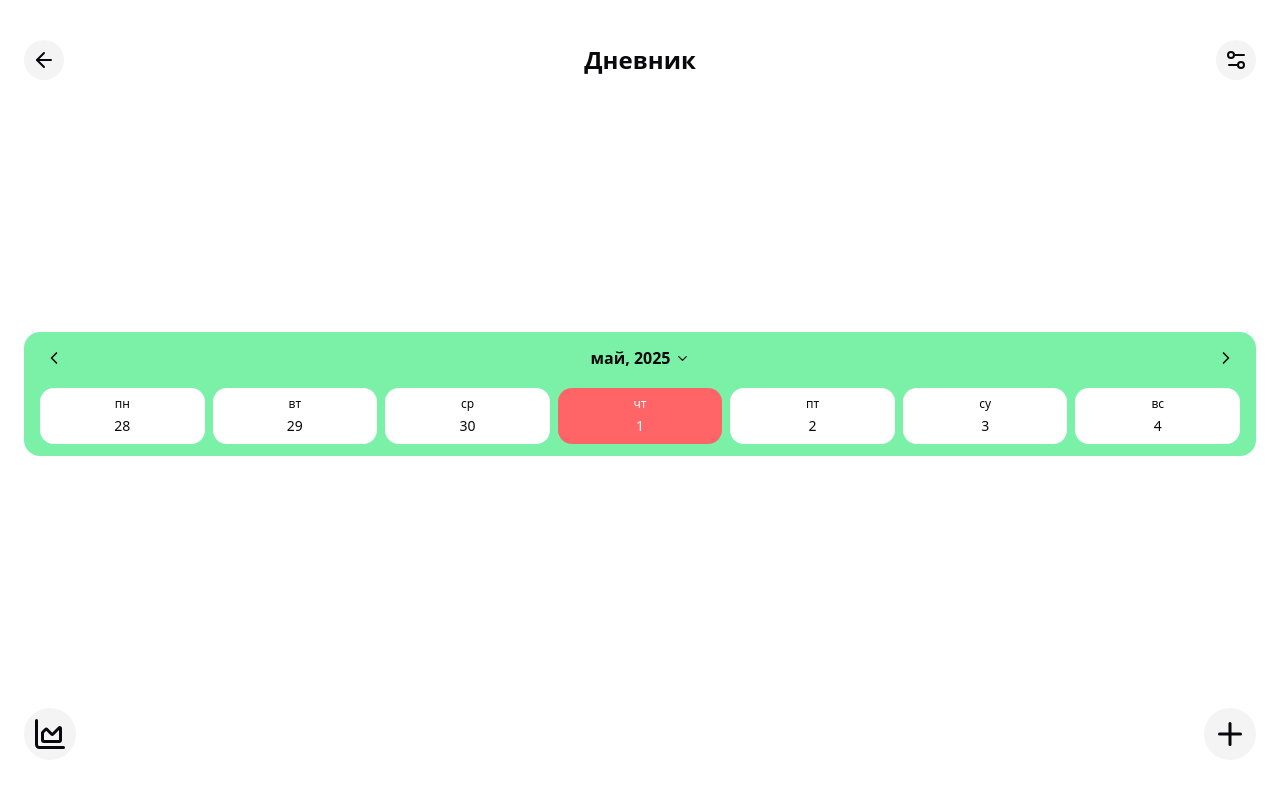
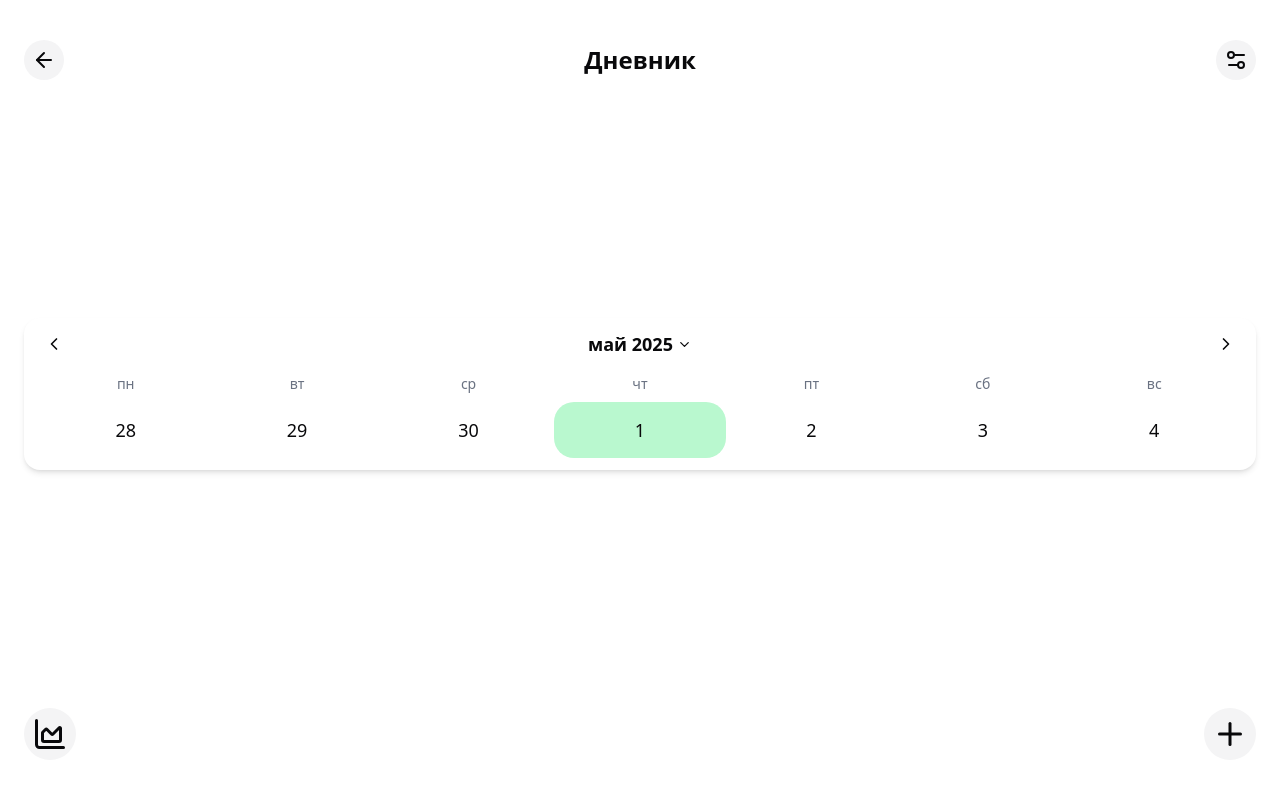
Before and after one commit to timaantonuk/frontend, a Next.js app: page /diary in a window 1280 px wide. Shown: the top 788 px of the page. Built offline with nearby package versions, Linux system fonts and the light colour scheme.

Commit message:
fix bugs calendar component

```diff
--- a/app/diary/page.tsx
+++ b/app/diary/page.tsx
@@ -1,3 +1,5 @@
+'use client';
+
 import { ArrowLeft, ChartArea, Plus, Settings2 } from 'lucide-react';
 import RoundedButton from '@/components/RoundedButton';
 import DiaryCalendar from '@/components/DiaryCalendar';
@@ -23,6 +25,7 @@ function Page({}) {
             '2025-05-15': true,
             '2025-05-12': true,
           }}
+          onDateSelect={date => console.log('Selected date:', date)}
         />
       </div>
 
--- a/components/DiaryCalendar.tsx
+++ b/components/DiaryCalendar.tsx
@@ -1,21 +1,20 @@
 'use client';
 
-import { useState, useMemo } from 'react';
+import { useState, useMemo, useRef } from 'react';
 import {
   addDays,
   startOfWeek,
   format,
   isSameDay,
   startOfMonth,
-  endOfMonth,
-  endOfWeek,
   isSameMonth,
   addMonths,
   addWeeks,
+  isToday,
 } from 'date-fns';
+import { ru } from 'date-fns/locale';
 import { ChevronDown, ChevronLeft, ChevronRight } from 'lucide-react';
-import { AnimatePresence, motion } from 'framer-motion';
-import { formatMonthYear, getWeekdayLabel } from '@/app/utils/functions';
+import { AnimatePresence, motion, useAnimation } from 'framer-motion';
 
 // Component props type
 type DiaryCalendarProps = {
@@ -27,6 +26,24 @@ function DiaryCalendar({ events = {}, onDateSelect }: DiaryCalendarProps) {
   const [selectedDate, setSelectedDate] = useState(new Date());
   const [viewDate, setViewDate] = useState(new Date());
   const [isExpanded, setIsExpanded] = useState(false);
+  const calendarRef = useRef<HTMLDivElement>(null);
+  const controls = useAnimation();
+
+  // Format date to month and year (e.g., "февраль 2025")
+  const formatMonthYear = (date: Date) => {
+    return format(date, 'LLLL yyyy', { locale: ru });
+  };
+
+  // Get two-letter weekday label (e.g., "пн", "вт")
+  const getWeekdayLabel = (date: Date) => {
+    const weekdayLabel = format(date, 'EE', { locale: ru }).toLowerCase();
+
+    if (weekdayLabel === 'суб') {
+      return weekdayLabel.slice(0, 1) + weekdayLabel.slice(2);
+    } else {
+      return weekdayLabel.slice(0, 2);
+    }
+  };
 
   // Memoized calculations for current week
   const weekDays = useMemo(() => {
@@ -34,21 +51,24 @@ function DiaryCalendar({ events = {}, onDateSelect }: DiaryCalendarProps) {
     return Array.from({ length: 7 }, (_, i) => addDays(weekStart, i));
   }, [viewDate]);
 
-  // Memoized calculations for current month
+  // Memoized calculations for current month with exactly 5 rows (35 days)
   const monthDays = useMemo(() => {
-    const startDay = startOfWeek(startOfMonth(viewDate), { weekStartsOn: 1 });
-    const endDay = endOfWeek(endOfMonth(viewDate), { weekStartsOn: 1 });
+    // Start from the first day of the month's week
+    const firstDayOfMonth = startOfMonth(viewDate);
+    const startDay = startOfWeek(firstDayOfMonth, { weekStartsOn: 1 });
 
-    const days = [];
-    let current = startDay;
+    // Generate exactly 35 days (5 rows × 7 columns)
+    return Array.from({ length: 35 }, (_, i) => addDays(startDay, i));
+  }, [viewDate]);
 
-    while (current <= endDay) {
-      days.push(current);
-      current = addDays(current, 1);
-    }
-
-    return days;
-  }, [viewDate]);
+  // Weekday headers (only calculated once)
+  const weekdayHeaders = useMemo(() => {
+    const weekStart = startOfWeek(new Date(), { weekStartsOn: 1 });
+    return Array.from({ length: 7 }, (_, i) => {
+      const day = addDays(weekStart, i);
+      return getWeekdayLabel(day);
+    });
+  }, []);
 
   // Month and year to display
   const monthAndYearToDisplay = formatMonthYear(viewDate);
@@ -79,36 +99,68 @@ function DiaryCalendar({ events = {}, onDateSelect }: DiaryCalendarProps) {
     setSelectedDate(day);
     setViewDate(day); // Update month when selecting a date
     if (onDateSelect) onDateSelect(day);
-
-    // Close expanded view after selecting a date
-    if (isExpanded) setIsExpanded(false);
   };
 
-  // Day cell component
-  const DayCell = ({ day, isMonth = false }: { day: Date; isMonth?: boolean }) => {
-    const dayLabel = getWeekdayLabel(day);
+  // Handle swipe gestures
+  const handleDragEnd = (e: any, { offset }: any) => {
+    if (offset.x < -50) {
+      navigateToNext();
+      controls.start({ x: 0 });
+    } else if (offset.x > 50) {
+      navigateToPrevious();
+      controls.start({ x: 0 });
+    } else {
+      controls.start({ x: 0 });
+    }
+  };
+
+  // Day cell component for week view
+  const WeekDayCell = ({ day }: { day: Date }) => {
     const dayNumber = format(day, 'd');
     const isSelected = isSameDay(selectedDate, day);
-    const isCurrentMonth = isSameMonth(day, viewDate);
+    const isCurrentDay = isToday(day);
 
     return (
       <div
         onClick={() => handleSelectedDayClick(day)}
         className={`
-        flex flex-col items-center justify-center gap-1 p-1 rounded-md cursor-pointer transition-colors
-        ${isSelected ? 'bg-red-400 text-white' : 'bg-white'}
-        ${isMonth && !isCurrentMonth ? 'opacity-40' : ''}
-        ${isMonth ? '' : 'flex-1'}
+          flex-1 relative flex items-center justify-center cursor-pointer transition-all
+          ${isSelected ? 'bg-green-200 rounded-xl' : ''}
+          ${isCurrentDay && !isSelected ? 'font-bold' : ''}
+        }
           h-14
         `}
       >
-        <time dateTime={day.toISOString()} className="text-xs font-medium">
-          {dayLabel}
-        </time>
-        <time dateTime={day.toISOString()} className="text-sm">
-          {dayNumber}
-        </time>
-        {events[format(day, 'yyyy-MM-dd')] && <div className=" w-1 h-1 bg-blue-500 rounded-full" />}
+        {events[format(day, 'yyyy-MM-dd')] && (
+          <div className="absolute bottom-2 left-1/2 -translate-1/2 w-1 h-1 bg-green-700 rounded-full" />
+        )}
+        <div className="text-center text-lg">{dayNumber}</div>
+      </div>
+    );
+  };
+
+  // Day cell component for month view
+  const MonthDayCell = ({ day }: { day: Date }) => {
+    const dayNumber = format(day, 'd');
+    const isSelected = isSameDay(selectedDate, day);
+    const isCurrentMonth = isSameMonth(day, viewDate);
+    const isCurrentDay = isToday(day);
+
+    return (
+      <div
+        onClick={() => handleSelectedDayClick(day)}
+        className={`
+          flex items-center relative justify-center cursor-pointer transition-all
+          ${isSelected ? 'bg-green-200 rounded-sm' : ''}
+          ${!isCurrentMonth ? 'text-gray-400' : ''}
+          ${isCurrentDay && !isSelected ? 'font-bold' : ''}
+          h-10
+        `}
+      >
+        <div className="text-center">{dayNumber}</div>
+        {events[format(day, 'yyyy-MM-dd')] && (
+          <div className="absolute bottom-0.5 left-1/2 -translate-1/2 w-1 h-1 bg-red-700 rounded-full" />
+        )}
       </div>
     );
   };
@@ -131,26 +183,27 @@ function DiaryCalendar({ events = {}, onDateSelect }: DiaryCalendarProps) {
 
       {/* Calendar Container */}
       <motion.div
+        ref={calendarRef}
         layout="preserve-aspect"
         initial={false}
         transition={{
-          layout: { duration: 0.3, type: 'spring', bounce: 0 },
-          height: { duration: 0.3 },
+          layout: { duration: 0.4, type: 'spring', bounce: 0 },
+          height: { duration: 0.4 },
         }}
-        className="flex flex-col gap-4 w-full rounded-2xl bg-green-300 px-4 py-3 relative z-10 overflow-hidden"
+        className="flex flex-col w-full rounded-2xl bg-white px-4 py-3 relative z-10 overflow-hidden shadow-md"
       >
         {/* Header */}
-        <div className="flex items-center justify-between">
+        <div className="flex items-center justify-between mb-4">
           <button
             onClick={navigateToPrevious}
-            className="p-1 rounded-full hover:bg-green-400 transition-colors"
+            className="p-1 rounded-full hover:bg-gray-100 transition-colors"
             aria-label="Предыдущий период"
           >
             <ChevronLeft size={20} />
           </button>
 
           <motion.div onClick={handleMonthClick} className="flex gap-1 items-center cursor-pointer">
-            <p className="font-semibold">{monthAndYearToDisplay}</p>
+            <p className="font-semibold text-lg">{monthAndYearToDisplay}</p>
             <motion.div animate={{ rotate: isExpanded ? 180 : 0 }} transition={{ duration: 0.2 }}>
               <ChevronDown size={15} />
             </motion.div>
@@ -158,7 +211,7 @@ function DiaryCalendar({ events = {}, onDateSelect }: DiaryCalendarProps) {
 
           <button
             onClick={navigateToNext}
-            className="p-1 rounded-full hover:bg-green-400 transition-colors"
+            className="p-1 rounded-full hover:bg-gray-100 transition-colors"
             aria-label="Следующий период"
           >
             <ChevronRight size={20} />
@@ -166,33 +219,63 @@ function DiaryCalendar({ events = {}, onDateSelect }: DiaryCalendarProps) {
         </div>
 
         {/* Calendar View */}
-        <motion.div layout transition={{ duration: 0.3 }} className="w-full">
+        <motion.div
+          layout
+          drag="x"
+          dragConstraints={{ left: 0, right: 0 }}
+          dragElastic={0.1}
+          onDragEnd={handleDragEnd}
+          animate={controls}
+          className="w-full"
+        >
           <AnimatePresence mode="wait">
             {isExpanded ? (
               <motion.div
                 key="month"
-                initial={{ opacity: 0 }}
-                animate={{ opacity: 1 }}
-                exit={{ opacity: 0 }}
-                transition={{ duration: 0.2 }}
-                className="grid grid-cols-7 gap-2"
+                initial={{ opacity: 0, y: -20 }}
+                animate={{ opacity: 1, y: 0 }}
+                exit={{ opacity: 0, y: -20 }}
+                transition={{ duration: 0.3 }}
+                className="w-full"
               >
+                {/* Weekday headers */}
+                <div className="grid grid-cols-7 mb-2 text-center text-sm text-gray-500">
+                  {weekdayHeaders.map((day, index) => (
+                    <div key={index}>{day}</div>
+                  ))}
+                </div>
+
+                {/* Month grid */}
+                <div className="grid grid-cols-7 gap-1">
                   {monthDays.map(day => (
-                  <DayCell key={day.toISOString()} day={day} isMonth />
+                    <MonthDayCell key={day.toISOString()} day={day} />
                   ))}
+                </div>
               </motion.div>
             ) : (
               <motion.div
                 key="week"
-                initial={{ opacity: 0 }}
-                animate={{ opacity: 1 }}
-                exit={{ opacity: 0 }}
-                transition={{ duration: 0.2 }}
-                className="flex w-full gap-2"
+                initial={{ opacity: 0, y: 20 }}
+                animate={{ opacity: 1, y: 0 }}
+                exit={{ opacity: 0, y: 20 }}
+                transition={{ duration: 0.3 }}
+                className="w-full"
               >
+                {/* Weekday headers */}
+                <div className="flex w-full mb-2 text-center text-sm text-gray-500">
+                  {weekdayHeaders.map((day, index) => (
+                    <div key={index} className="flex-1">
+                      {day}
+                    </div>
+                  ))}
+                </div>
+
+                {/* Week row */}
+                <div className="flex w-full">
                   {weekDays.map(day => (
-                  <DayCell key={day.toISOString()} day={day} />
+                    <WeekDayCell key={day.toISOString()} day={day} />
                   ))}
+                </div>
               </motion.div>
             )}
           </AnimatePresence>
```
Lines whose indentation alone changed are shown as unchanged.
